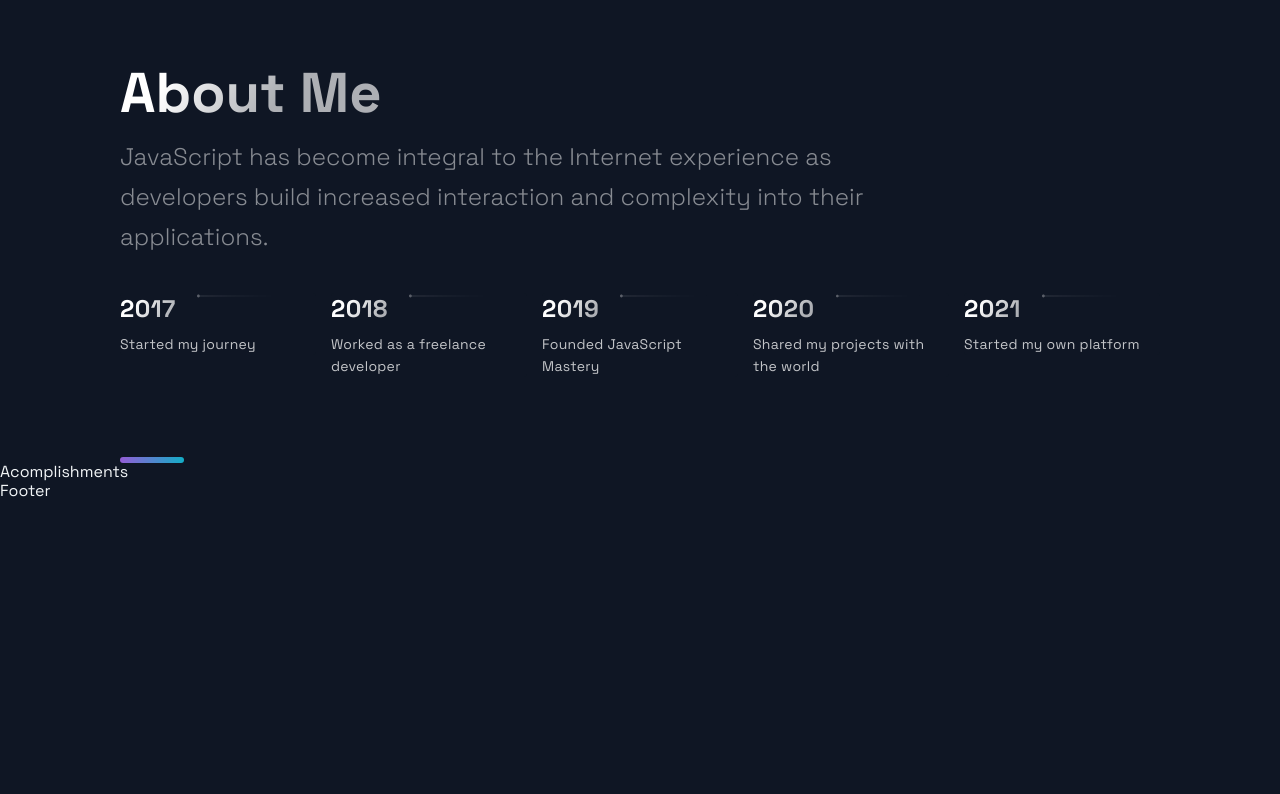
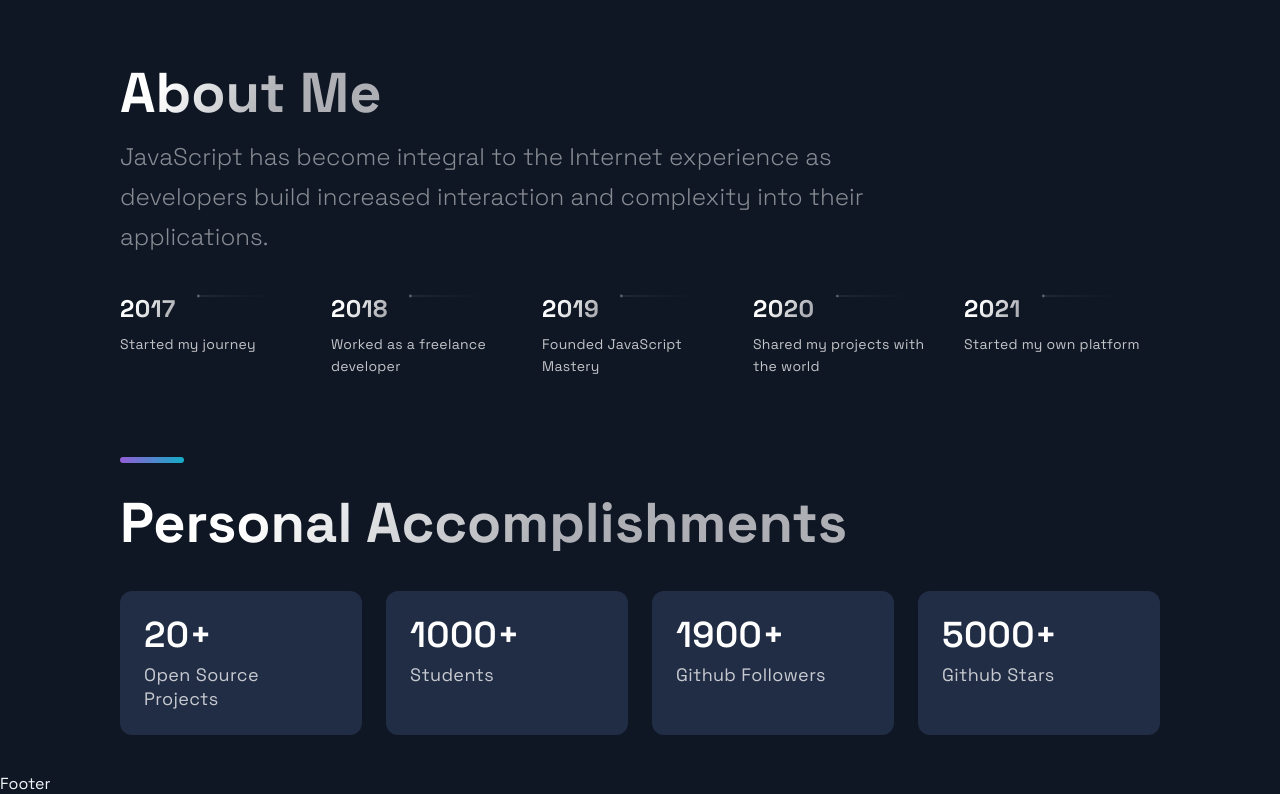
Before and after one commit to pagas/portfolio_website_pg, a Next.js app: page / in a window 1280 px wide. Shown: the part 2063-2857 px from the top of the page. Before the commit the page ends 2564 px from the top, so only its background shows below. Built offline with nearby package versions, Linux system fonts and the light colour scheme.

Commit message:
implement accomplishments component

```diff
--- a/src/components/Acomplishments/Acomplishments.js
+++ b/src/components/Acomplishments/Acomplishments.js
@@ -1,19 +1,27 @@
 import React from 'react';
 
-import { Section, SectionDivider, SectionTitle } from '../../styles/GlobalComponents';
-import { Box, Boxes, BoxNum, BoxText } from './AcomplishmentsStyles';
+import {Section, SectionDivider, SectionTitle} from '../../styles/GlobalComponents';
+import {Box, Boxes, BoxNum, BoxText} from './AcomplishmentsStyles';
 
 const data = [
-  { number: 20, text: 'Open Source Projects'},
-  { number: 1000, text: 'Students', },
-  { number: 1900, text: 'Github Followers', },
-  { number: 5000, text: 'Github Stars', }
+    {number: 20, text: 'Open Source Projects'},
+    {number: 1000, text: 'Students',},
+    {number: 1900, text: 'Github Followers',},
+    {number: 5000, text: 'Github Stars',}
 ];
 
 const Acomplishments = () => (
-  <div>
-    Acomplishments
-  </div>
+    <Section>
+        <SectionTitle>Personal Accomplishments</SectionTitle>
+        <Boxes>
+            {data.map((card, index) => (
+                <Box key={index}>
+                    <BoxNum>{card.number}+</BoxNum>
+                    <BoxText>{card.text}</BoxText>
+                </Box>
+            ))}
+        </Boxes>
+    </Section>
 );
 
 export default Acomplishments;
```
